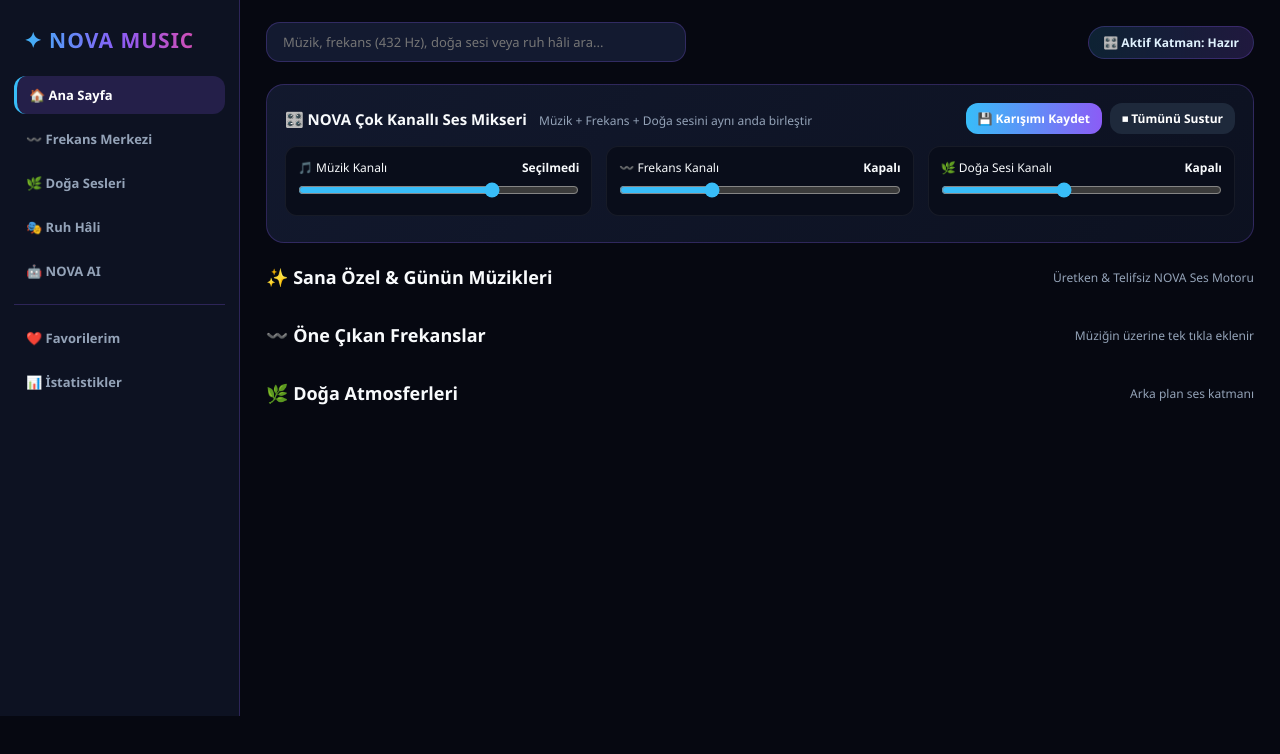
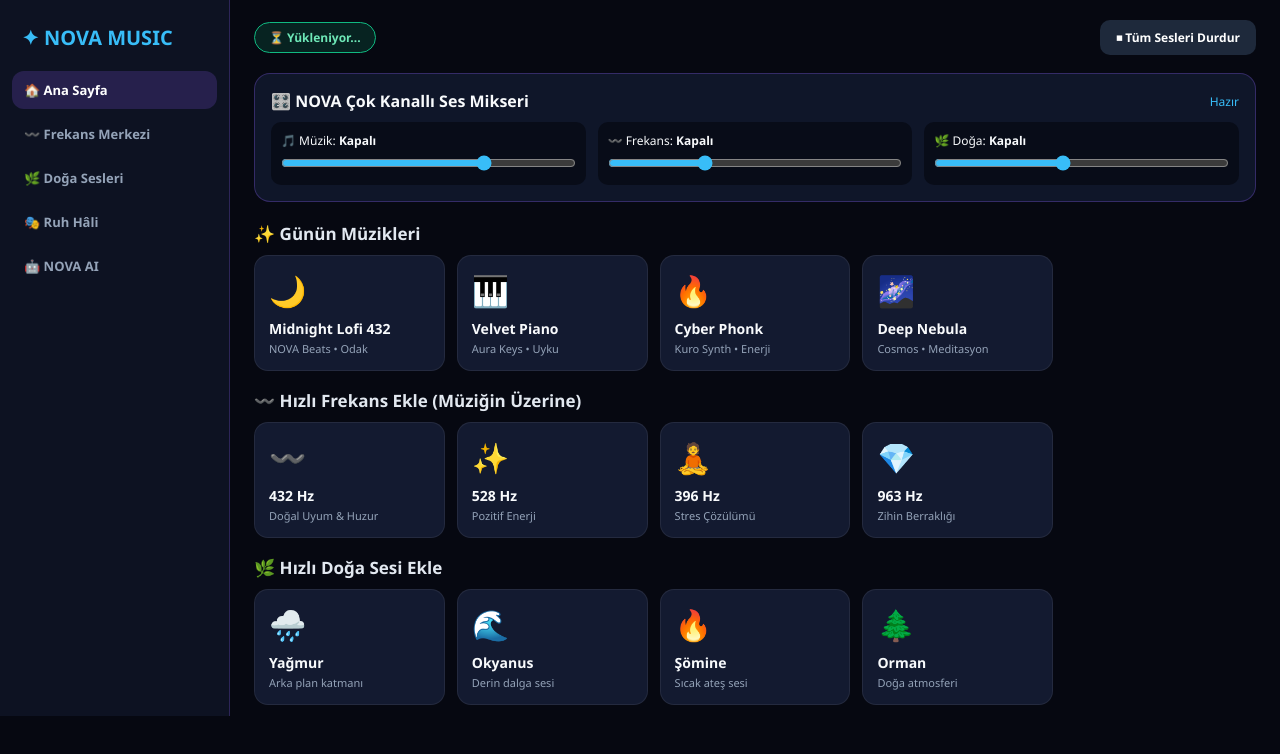
Before and after one commit to awdharkoss-collab/FREKANS-RUHU, a plain HTML site: page index.html in a window 1280 px wide. Drawn offline with Linux system fonts and the light colour scheme.

Commit message:
Update index.html

```diff
--- a/index.html
+++ b/index.html
@@ -3,71 +3,40 @@
 <head>
 <meta charset="UTF-8">
 <meta name="viewport" content="width=device-width,initial-scale=1">
-<title>NOVA MUSIC — Müzik, Frekans & Doğa Sesleri</title>
+<title>NOVA MUSIC — Müzik & Frekans Platformu</title>
 <style>
-:root{
-  --bg:#060811;--panel:#0d1222;--card:#131a30;--card-hover:#1a2340;
-  --border:rgba(139,92,246,.25);--text:#f8fafc;--muted:#94a3b8;
-  --purple:#8b5cf6;--blue:#38bdf8;--pink:#ec4899;--green:#10b981;
-}
 *{box-sizing:border-box;margin:0;padding:0;font-family:'Segoe UI',system-ui,sans-serif}
-body{background:var(--bg);color:var(--text);display:flex;min-height:100vh;overflow-x:hidden;padding-bottom:96px}
-.side{width:240px;background:var(--panel);border-right:1px solid var(--border);padding:20px 14px;display:flex;flex-direction:column;gap:6px;position:fixed;top:0;bottom:84px;left:0;z-index:20;overflow-y:auto}
-.brand{font-size:21px;font-weight:900;letter-spacing:1px;padding:6px 10px 16px;background:linear-gradient(90deg,var(--blue),var(--purple),var(--pink));-webkit-background-clip:text;-webkit-text-fill-color:transparent}
-.nav{padding:10px 12px;border-radius:12px;color:var(--muted);font-size:13px;font-weight:600;cursor:pointer;display:flex;align-items:center;gap:10px;transition:.15s}
-.nav:hover,.nav.act{background:rgba(139,92,246,.18);color:#fff}
-.nav.act{border-left:3px solid var(--blue)}
-.div-line{height:1px;background:var(--border);margin:8px 0}
-.main{margin-left:240px;flex:1;padding:22px 26px;max-width:100%}
-.topbar{display:flex;justify-content:space-between;align-items:center;gap:12px;margin-bottom:22px;flex-wrap:wrap}
-.search{flex:1;max-width:420px;background:var(--card);border:1px solid var(--border);border-radius:14px;padding:10px 16px;color:#fff;font-size:13px;outline:none}
-.badge{background:linear-gradient(90deg,rgba(56,189,248,.15),rgba(139,92,246,.2));border:1px solid var(--border);padding:7px 14px;border-radius:20px;font-size:12px;font-weight:700;color:#e0f2fe}
-.sec-title{font-size:18px;font-weight:800;margin:22px 0 12px;display:flex;align-items:center;justify-content:space-between}
-.sec-sub{font-size:12px;color:var(--muted);font-weight:500}
-.grid{display:grid;grid-template-columns:repeat(auto-fill,minmax(185px,1fr));gap:14px}
-.card{background:var(--card);border:1px solid rgba(255,255,255,.06);border-radius:16px;padding:14px;cursor:pointer;transition:.18s;position:relative}
-.card:hover{background:var(--card-hover);transform:translateY(-3px);border-color:var(--border)}
-.card.playing{border-color:var(--blue);box-shadow:0 0 22px rgba(56,189,248,.25)}
-.cover{width:100%;aspect-ratio:1/1;border-radius:12px;margin-bottom:10px;display:flex;align-items:center;justify-content:center;font-size:38px}
-.c-title{font-size:14px;font-weight:700;white-space:nowrap;overflow:hidden;text-overflow:ellipsis}
-.c-sub{font-size:12px;color:var(--muted);margin-top:3px}
-.fav-btn{position:absolute;top:10px;right:10px;background:rgba(6,8,17,.65);border:none;color:#fff;width:28px;height:28px;border-radius:50%;cursor:pointer;font-size:13px}
-.freq-card{background:linear-gradient(145deg,#111830,#0b1020);border:1px solid var(--border);border-radius:16px;padding:16px;cursor:pointer;transition:.18s}
-.freq-card:hover,.freq-card.act{border-color:var(--blue);box-shadow:0 0 20px rgba(56,189,248,.25)}
-.hz-tag{font-size:22px;font-weight:900;color:var(--blue)}
-.nat-pill{background:var(--card);border:1px solid var(--border);border-radius:14px;padding:14px;cursor:pointer;display:flex;flex-direction:column;gap:8px}
-.nat-pill.act{border-color:var(--green);background:rgba(16,185,129,.15)}
-.mixer{background:linear-gradient(135deg,rgba(19,26,48,.95),rgba(13,18,34,.95));border:1px solid var(--border);border-radius:18px;padding:18px;margin-bottom:20px}
-.mix-row{display:grid;grid-template-columns:repeat(auto-fit,minmax(200px,1fr));gap:14px;margin-top:12px}
-.mix-ch{background:#090d1a;border:1px solid rgba(255,255,255,.06);padding:12px;border-radius:12px}
-input[type=range]{width:100%;accent-color:var(--blue);margin-top:6px;cursor:pointer}
-.ai-box{background:var(--card);border:1px solid var(--border);border-radius:18px;padding:18px;max-width:720px}
-.ai-input{display:flex;gap:10px;margin-top:12px}
-.ai-input input{flex:1;background:#090d1a;border:1px solid var(--border);border-radius:12px;padding:12px;color:#fff;outline:none}
-.btn-prim{background:linear-gradient(90deg,var(--blue),var(--purple));border:none;color:#fff;padding:10px 18px;border-radius:12px;font-weight:700;cursor:pointer}
-.chip{display:inline-block;background:rgba(139,92,246,.18);border:1px solid var(--border);padding:6px 12px;border-radius:20px;font-size:12px;margin:6px 6px 0 0;cursor:pointer}
-.player{position:fixed;bottom:0;left:0;right:0;height:84px;background:rgba(10,14,26,.96);backdrop-filter:blur(16px);border-top:1px solid var(--border);display:flex;align-items:center;justify-content:space-between;padding:0 20px;z-index:50;gap:14px}
-.p-left{display:flex;align-items:center;gap:12px;min-width:190px;cursor:pointer}
-.p-art{width:52px;height:52px;border-radius:12px;background:linear-gradient(135deg,var(--purple),var(--blue));display:flex;align-items:center;justify-content:center;font-size:24px;flex-shrink:0}
-.p-mid{display:flex;flex-direction:column;align-items:center;gap:6px;flex:1;max-width:480px}
-.ctrl-row{display:flex;align-items:center;gap:14px}
-.c-btn{background:none;border:none;color:#e2e8f0;font-size:18px;cursor:pointer}
-.play-circle{width:42px;height:42px;border-radius:50%;background:linear-gradient(135deg,var(--blue),var(--purple));border:none;color:#fff;font-size:18px;cursor:pointer;display:flex;align-items:center;justify-content:center}
-.viz{display:flex;align-items:flex-end;gap:3px;height:18px}
-.vbar{width:3px;height:4px;background:var(--blue);border-radius:2px;transition:height .12s}
-.p-right{display:flex;align-items:center;gap:10px;min-width:160px;justify-content:flex-end}
-.fs-modal{position:fixed;inset:0;background:radial-gradient(circle at top,#1b1440,#060811 80%);z-index:100;display:none;flex-direction:column;align-items:center;justify-content:center;padding:24px;text-align:center}
-.fs-modal.open{display:flex}
-.fs-art{width:220px;height:220px;border-radius:28px;font-size:86px;display:flex;align-items:center;justify-content:center;box-shadow:0 24px 60px rgba(139,92,246,.35);margin-bottom:22px}
+body{background:#060811;color:#f8fafc;display:flex;min-height:100vh;padding-bottom:92px}
+.side{width:230px;background:#0d1222;border-right:1px solid rgba(139,92,246,.25);padding:18px 12px;display:flex;flex-direction:column;gap:6px;position:fixed;top:0;bottom:84px;left:0}
+.brand{font-size:20px;font-weight:900;color:#38bdf8;padding:6px 10px 14px}
+.nav{padding:10px 12px;border-radius:12px;color:#94a3b8;font-size:13px;font-weight:700;cursor:pointer}
+.nav:hover,.nav.act{background:rgba(139,92,246,.2);color:#fff}
+.main{margin-left:230px;flex:1;padding:20px 24px}
+.top{display:flex;justify-content:space-between;align-items:center;margin-bottom:18px;gap:10px;flex-wrap:wrap}
+.status{background:rgba(16,185,129,.15);border:1px solid #10b981;color:#6ee7b7;padding:6px 14px;border-radius:20px;font-size:12px;font-weight:700}
+.mixer{background:#0f1629;border:1px solid rgba(139,92,246,.3);border-radius:16px;padding:16px;margin-bottom:20px}
+.mrow{display:grid;grid-template-columns:repeat(auto-fit,minmax(180px,1fr));gap:12px;margin-top:10px}
+.mch{background:#080c18;padding:10px;border-radius:10px;font-size:12px}
+input[type=range]{width:100%;accent-color:#38bdf8;margin-top:6px}
+h2{font-size:17px;margin:18px 0 10px;color:#e2e8f0}
+.grid{display:grid;grid-template-columns:repeat(auto-fill,minmax(165px,1fr));gap:12px}
+.card{background:#131a30;border:1.5px solid rgba(255,255,255,.07);border-radius:14px;padding:14px;cursor:pointer;transition:.15s}
+.card:hover{border-color:#38bdf8;transform:translateY(-2px)}
+.card.act{border-color:#38bdf8;background:#1a2544;box-shadow:0 0 18px rgba(56,189,248,.25)}
+.ico{font-size:30px;margin-bottom:8px}
+.ttl{font-size:14px;font-weight:700}
+.sub{font-size:11px;color:#94a3b8;margin-top:3px}
+.btn{background:linear-gradient(90deg,#0284c7,#7c3aed);border:none;color:#fff;padding:9px 16px;border-radius:10px;font-weight:700;cursor:pointer;font-size:12px}
+.ai-in{display:flex;gap:8px;margin:10px 0}
+.ai-in input{flex:1;background:#080c18;border:1px solid #334155;border-radius:10px;padding:10px;color:#fff}
+.player{position:fixed;bottom:0;left:0;right:0;height:84px;background:#0a0e1a;border-top:1px solid rgba(139,92,246,.3);display:flex;align-items:center;justify-content:space-between;padding:0 20px;z-index:50}
+.pbtn{width:46px;height:46px;border-radius:50%;background:linear-gradient(135deg,#38bdf8,#8b5cf6);border:none;color:#fff;font-size:18px;cursor:pointer}
 .view{display:none}
 .view.act{display:block}
-.note-banner{font-size:11px;color:var(--muted);background:rgba(255,255,255,.03);padding:8px 12px;border-radius:10px;margin-top:12px}
 @media(max-width:768px){
-  .side{width:100%;height:auto;bottom:84px;top:auto;flex-direction:row;overflow-x:auto;padding:8px;border-right:none;border-top:1px solid var(--border)}
-  .brand,.div-line{display:none}
-  .nav{white-space:nowrap;padding:8px 12px;font-size:12px}
-  .main{margin-left:0;padding:16px 14px 70px}
-  .p-right{display:none}
+  .side{width:100%;height:auto;bottom:84px;top:auto;flex-direction:row;overflow-x:auto;padding:8px}
+  .brand{display:none}
+  .main{margin-left:0;padding:14px 14px 70px}
 }
 </style>
 </head>
@@ -75,59 +44,88 @@ input[type=range]{width:100%;accent-color:var(--blue);margin-top:6px;cursor:poin
 
 <aside class="side">
   <div class="brand">✦ NOVA MUSIC</div>
-  <div class="nav act" onclick="go('home',this)">🏠 Ana Sayfa</div>
-  <div class="nav" onclick="go('freq',this)">〰️ Frekans Merkezi</div>
-  <div class="nav" onclick="go('nature',this)">🌿 Doğa Sesleri</div>
-  <div class="nav" onclick="go('mood',this)">🎭 Ruh Hâli</div>
-  <div class="nav" onclick="go('ai',this)">🤖 NOVA AI</div>
-  <div class="div-line"></div>
-  <div class="nav" onclick="go('favs',this)">❤️ Favorilerim</div>
-  <div class="nav" onclick="go('stats',this)">📊 İstatistikler</div>
+  <div class="nav act" id="n-home" onclick="showTab('home')">🏠 Ana Sayfa</div>
+  <div class="nav" id="n-freq" onclick="showTab('freq')">〰️ Frekans Merkezi</div>
+  <div class="nav" id="n-nat" onclick="showTab('nat')">🌿 Doğa Sesleri</div>
+  <div class="nav" id="n-mood" onclick="showTab('mood')">🎭 Ruh Hâli</div>
+  <div class="nav" id="n-ai" onclick="showTab('ai')">🤖 NOVA AI</div>
 </aside>
 
 <main class="main">
-  <div class="topbar">
-    <input class="search" id="searchBox" placeholder="Müzik, frekans (432 Hz), doğa sesi veya ruh hâli ara..." oninput="handleSearch(this.value)">
-    <div class="badge" id="activeMixBadge">🎛️ Aktif Katman: Hazır</div>
+  <div class="top">
+    <div class="status" id="sysStatus">⏳ Yükleniyor...</div>
+    <button type="button" class="btn" style="background:#1e293b" onclick="stopAll()">⏹ Tüm Sesleri Durdur</button>
   </div>
 
   <div class="mixer">
-    <div style="display:flex;justify-content:space-between;align-items:center;flex-wrap:wrap;gap:8px">
-      <div>
-        <strong style="font-size:15px">🎛️ NOVA Çok Kanallı Ses Mikseri</strong>
-        <span style="font-size:12px;color:var(--muted);margin-left:8px">Müzik + Frekans + Doğa sesini aynı anda birleştir</span>
-      </div>
-      <div style="display:flex;gap:8px">
-        <button type="button" class="btn-prim" style="padding:7px 12px;font-size:12px" onclick="savePreset()">💾 Karışımı Kaydet</button>
-        <button type="button" class="btn-prim" style="padding:7px 12px;font-size:12px;background:#1e293b" onclick="stopAllLayers()">⏹ Tümünü Sustur</button>
-      </div>
+    <div style="display:flex;justify-content:space-between;align-items:center">
+      <strong>🎛️ NOVA Çok Kanallı Ses Mikseri</strong>
+      <span style="font-size:12px;color:#38bdf8" id="mixInfo">Hazır</span>
     </div>
-    <div class="mix-row">
-      <div class="mix-ch">
-        <div style="display:flex;justify-content:space-between;font-size:12px"><span>🎵 Müzik Kanalı</span><b id="lblMusic">Seçilmedi</b></div>
-        <input type="range" min="0" max="1" step="0.02" value="0.7" oninput="setLayerVol('music',this.value)">
-      </div>
-      <div class="mix-ch">
-        <div style="display:flex;justify-content:space-between;font-size:12px"><span>〰️ Frekans Kanalı</span><b id="lblFreq">Kapalı</b></div>
-        <input type="range" min="0" max="0.25" step="0.005" value="0.08" oninput="setLayerVol('freq',this.value)">
-      </div>
-      <div class="mix-ch">
-        <div style="display:flex;justify-content:space-between;font-size:12px"><span>🌿 Doğa Sesi Kanalı</span><b id="lblNat">Kapalı</b></div>
-        <input type="range" min="0" max="0.6" step="0.02" value="0.25" oninput="setLayerVol('nat',this.value)">
-      </div>
+    <div class="mrow">
+      <div class="mch">🎵 Müzik: <b id="lblM">Kapalı</b><input type="range" min="0" max="1" step="0.02" value="0.7" oninput="setVol('m',this.value)"></div>
+      <div class="mch">〰️ Frekans: <b id="lblF">Kapalı</b><input type="range" min="0" max="0.25" step="0.005" value="0.08" oninput="setVol('f',this.value)"></div>
+      <div class="mch">🌿 Doğa: <b id="lblN">Kapalı</b><input type="range" min="0" max="0.6" step="0.02" value="0.25" oninput="setVol('n',this.value)"></div>
     </div>
-    <div id="savedPresets" style="margin-top:8px"></div>
   </div>
 
-  <section class="view act" id="v-home">
-    <div class="sec-title"><span>✨ Sana Özel & Günün Müzikleri</span><span class="sec-sub">Üretken & Telifsiz NOVA Ses Motoru</span></div>
-    <div class="grid" id="homeTracks"></div>
+  <div class="view act" id="v-home">
+    <h2>✨ Günün Müzikleri</h2>
+    <div class="grid">
+      <div class="card" id="tr-0" onclick="playMusic(0,'Midnight Lofi 432','triangle',420,216)"><div class="ico">🌙</div><div class="ttl">Midnight Lofi 432</div><div class="sub">NOVA Beats • Odak</div></div>
+      <div class="card" id="tr-1" onclick="playMusic(1,'Velvet Piano','sine',650,261.6)"><div class="ico">🎹</div><div class="ttl">Velvet Piano</div><div class="sub">Aura Keys • Uyku</div></div>
+      <div class="card" id="tr-2" onclick="playMusic(2,'Cyber Phonk','sawtooth',320,110)"><div class="ico">🔥</div><div class="ttl">Cyber Phonk</div><div class="sub">Kuro Synth • Enerji</div></div>
+      <div class="card" id="tr-3" onclick="playMusic(3,'Deep Nebula','sine',900,174)"><div class="ico">🌌</div><div class="ttl">Deep Nebula</div><div class="sub">Cosmos • Meditasyon</div></div>
+    </div>
 
-    <div class="sec-title"><span>〰️ Öne Çıkan Frekanslar</span><span class="sec-sub">Müziğin üzerine tek tıkla eklenir</span></div>
-    <div class="grid" id="homeFreqs"></div>
+    <h2>〰️ Hızlı Frekans Ekle (Müziğin Üzerine)</h2>
+    <div class="grid">
+      <div class="card" id="hf-432" onclick="toggleFreq(432)"><div class="ico">〰️</div><div class="ttl">432 Hz</div><div class="sub">Doğal Uyum & Huzur</div></div>
+      <div class="card" id="hf-528" onclick="toggleFreq(528)"><div class="ico">✨</div><div class="ttl">528 Hz</div><div class="sub">Pozitif Enerji</div></div>
+      <div class="card" id="hf-396" onclick="toggleFreq(396)"><div class="ico">🧘</div><div class="ttl">396 Hz</div><div class="sub">Stres Çözülümü</div></div>
+      <div class="card" id="hf-963" onclick="toggleFreq(963)"><div class="ico">💎</div><div class="ttl">963 Hz</div><div class="sub">Zihin Berraklığı</div></div>
+    </div>
 
-    <div class="sec-title"><span>🌿 Doğa Atmosferleri</span><span class="sec-sub">Arka plan ses katmanı</span></div>
-    <div class="grid" id="homeNature"></div>
-  </section>
+    <h2>🌿 Hızlı Doğa Sesi Ekle</h2>
+    <div class="grid">
+      <div class="card" id="hn-rain" onclick="toggleNat('rain','Yağmur','bandpass',850)"><div class="ico">🌧️</div><div class="ttl">Yağmur</div><div class="sub">Arka plan katmanı</div></div>
+      <div class="card" id="hn-ocean" onclick="toggleNat('ocean','Okyanus','lowpass',320)"><div class="ico">🌊</div><div class="ttl">Okyanus</div><div class="sub">Derin dalga sesi</div></div>
+      <div class="card" id="hn-fire" onclick="toggleNat('fire','Şömine','lowpass',240)"><div class="ico">🔥</div><div class="ttl">Şömine</div><div class="sub">Sıcak ateş sesi</div></div>
+      <div class="card" id="hn-forest" onclick="toggleNat('forest','Orman','bandpass',1200)"><div class="ico">🌲</div><div class="ttl">Orman</div><div class="sub">Doğa atmosferi</div></div>
+    </div>
+  </div>
 
-  <section class="view" id="v-freq">
+  <div class="view" id="v-freq">
+    <h2>〰️ FREQUENCY CENTER (174 Hz – 963 Hz)</h2>
+    <div class="grid">
+      <div class="card" id="fq-174" onclick="toggleFreq(174)"><div class="ttl">174 Hz</div><div class="sub">Temel Gevşeme</div></div>
+      <div class="card" id="fq-285" onclick="toggleFreq(285)"><div class="ttl">285 Hz</div><div class="sub">Yenilenme Tonu</div></div>
+      <div class="card" id="fq-396" onclick="toggleFreq(396)"><div class="ttl">396 Hz</div><div class="sub">Stres Çözülümü</div></div>
+      <div class="card" id="fq-417" onclick="toggleFreq(417)"><div class="ttl">417 Hz</div><div class="sub">Akış & Değişim</div></div>
+      <div class="card" id="fq-432" onclick="toggleFreq(432)"><div class="ttl">432 Hz</div><div class="sub">Doğal Uyum</div></div>
+      <div class="card" id="fq-528" onclick="toggleFreq(528)"><div class="ttl">528 Hz</div><div class="sub">Huzur & Dinginlik</div></div>
+      <div class="card" id="fq-639" onclick="toggleFreq(639)"><div class="ttl">639 Hz</div><div class="sub">İçsel Uyum</div></div>
+      <div class="card" id="fq-741" onclick="toggleFreq(741)"><div class="ttl">741 Hz</div><div class="sub">Zihin Berraklığı</div></div>
+      <div class="card" id="fq-852" onclick="toggleFreq(852)"><div class="ttl">852 Hz</div><div class="sub">Derin Farkındalık</div></div>
+      <div class="card" id="fq-963" onclick="toggleFreq(963)"><div class="ttl">963 Hz</div><div class="sub">Saf Sessizlik</div></div>
+    </div>
+  </div>
+
+  <div class="view" id="v-nat">
+    <h2>🌿 Doğa Sesleri Kütüphanesi</h2>
+    <div class="grid">
+      <div class="card" onclick="toggleNat('rain','Yağmur','bandpass',850)"><div class="ico">🌧️</div><div class="ttl">Yağmur</div></div>
+      <div class="card" onclick="toggleNat('thunder','Gök Gürültüsü','lowpass',140)"><div class="ico">⛈️</div><div class="ttl">Gök Gürültüsü</div></div>
+      <div class="card" onclick="toggleNat('ocean','Okyanus','lowpass',320)"><div class="ico">🌊</div><div class="ttl">Okyanus</div></div>
+      <div class="card" onclick="toggleNat('waves','Deniz Dalgaları','bandpass',420)"><div class="ico">🏖️</div><div class="ttl">Deniz Dalgaları</div></div>
+      <div class="card" onclick="toggleNat('forest','Orman','bandpass',1200)"><div class="ico">🌲</div><div class="ttl">Orman</div></div>
+      <div class="card" onclick="toggleNat('birds','Kuş Sesleri','highpass',2400)"><div class="ico">🐦</div><div class="ttl">Kuş Sesleri</div></div>
+      <div class="card" onclick="toggleNat('wind','Rüzgâr','bandpass',520)"><div class="ico">🍃</div><div class="ttl">Rüzgâr</div></div>
+      <div class="card" onclick="toggleNat('fire','Şömine','lowpass',240)"><div class="ico">🔥</div><div class="ttl">Şömine</div></div>
+      <div class="card" onclick="toggleNat('river','Nehir','bandpass',680)"><div class="ico">🏞️</div><div class="ttl">Nehir</div></div>
+      <div class="card" onclick="toggleNat('night','Gece Böcekleri','highpass',3200)"><div class="ico">🦗</div><div class="ttl">Gece Böcekleri</div></div>
+    </div>
+  </div>
+
+  <div class="view" id="v-mood">
+    <h2>🎭 Ruh Hâline Göre Tek Tık Kombinasyonlar</h2>
```
